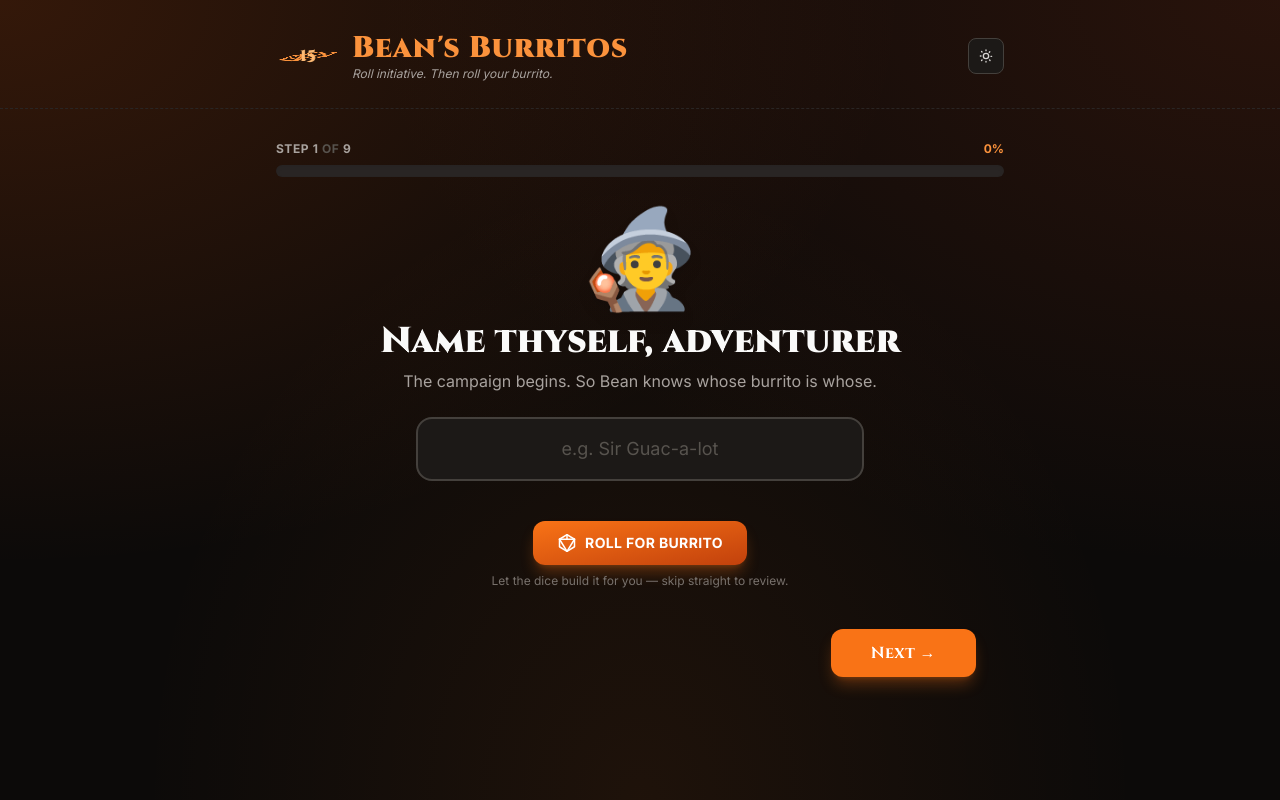
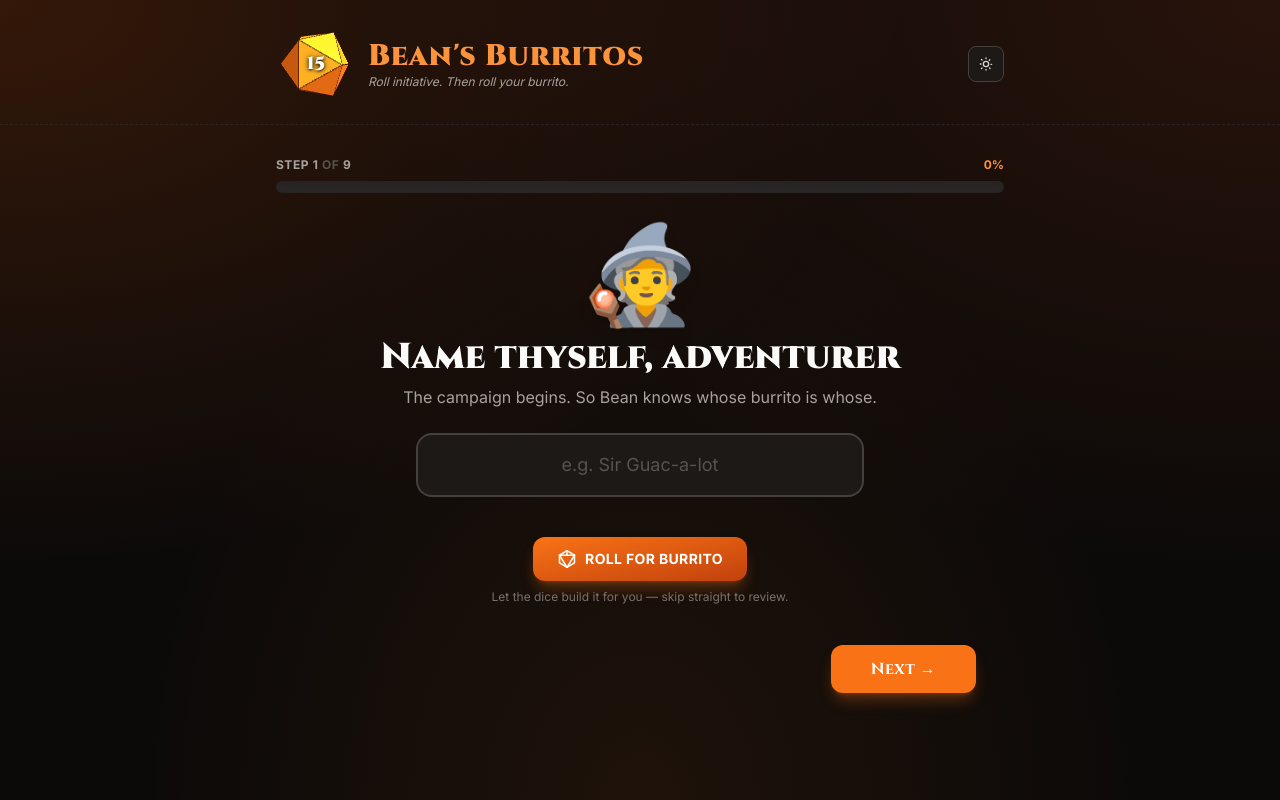
Before and after one commit to BuiltByBean/Burrito, a Flask app: page / in a window 1280 px wide. Run offline with Flask 3, Linux system fonts and the light colour scheme; some libraries are stand-ins or nearby versions.

Commit message:
Swap flat SVG d20 for true 3D WebGL icosahedron
Replaces the pseudo-3D rotating SVG with a real Three.js icosahedron
mesh rendered via WebGL. Uses r128 from cdnjs (jsdelivr's copy was
blocked by Chrome ORB). Phong-shaded with flat facets, edges in
brand-950, key/fill/ambient lighting rig, continuous rotation on all
three axes in the animate loop. The face number overlay stays as a
DOM element on top of the canvas with white text and a drop shadow
so it reads against every face angle.

Co-Authored-By: Claude Opus 4.6 (1M context) <noreply@anthropic.com>

```diff
--- a/templates/base.html
+++ b/templates/base.html
@@ -23,6 +23,7 @@
         body { background-color: inherit; }
     </style>
     <script src="https://cdn.tailwindcss.com"></script>
+    <script src="https://cdnjs.cloudflare.com/ajax/libs/three.js/r128/three.min.js"></script>
     <script defer src="https://cdn.jsdelivr.net/npm/alpinejs@3.x.x/dist/cdn.min.js"></script>
     <link rel="preconnect" href="https://fonts.googleapis.com">
     <link rel="preconnect" href="https://fonts.gstatic.com" crossorigin>
@@ -140,34 +141,13 @@
 
     <header class="border-b border-dashed border-surface-300 dark:border-surface-800">
         <div class="max-w-3xl mx-auto px-5 pt-6 pb-5 flex items-center justify-between gap-4">
-            <!-- Rolling d20 widget -->
+            <!-- Rolling d20 widget — real 3D via Three.js -->
             <a href="{{ url_for('index') }}" class="shrink-0 flex items-center gap-3 group">
-                <div class="relative w-14 h-14 sm:w-16 sm:h-16" style="perspective: 260px;">
-                    <div class="absolute inset-0 animate-d20-roll animate-d20-glow text-brand-500 dark:text-brand-400"
-                         style="transform-style: preserve-3d;">
-                        <svg viewBox="0 0 24 24" class="w-full h-full"
-                             fill="none" stroke="currentColor"
-                             stroke-width="1.2" stroke-linecap="round" stroke-linejoin="round">
-                            <!-- Outer hexagonal silhouette -->
-                            <path d="M12 1.5 L21.5 7 L21.5 17 L12 22.5 L2.5 17 L2.5 7 Z"/>
-                            <!-- Upper pentagonal cap -->
-                            <path d="M12 1.5 L7.5 8 L16.5 8 Z"/>
-                            <path d="M2.5 7 L7.5 8"/>
-                            <path d="M21.5 7 L16.5 8"/>
-                            <!-- Mid belt -->
-                            <path d="M7.5 8 L2.5 17"/>
-                            <path d="M16.5 8 L21.5 17"/>
-                            <path d="M7.5 8 L16.5 8"/>
-                            <!-- Lower facets -->
-                            <path d="M7.5 8 L12 22.5"/>
-                            <path d="M16.5 8 L12 22.5"/>
-                            <path d="M2.5 17 L12 15"/>
-                            <path d="M21.5 17 L12 15"/>
-                            <path d="M12 15 L12 22.5"/>
-                        </svg>
-                    </div>
-                    <!-- Face number pops into view each roll cycle -->
-                    <span class="absolute top-1/2 left-1/2 font-display font-black text-sm sm:text-base text-brand-700 dark:text-brand-300 pointer-events-none animate-face-pop"
+                <div class="relative w-16 h-16 sm:w-20 sm:h-20">
+                    <div id="d20-canvas" class="absolute inset-0"></div>
+                    <!-- Face number pops into view each roll cycle, rendered over the WebGL canvas -->
+                    <span class="absolute top-1/2 left-1/2 -translate-x-1/2 -translate-y-1/2 font-display font-black text-base sm:text-lg text-white pointer-events-none animate-face-pop z-10"
+                          style="text-shadow: 0 1px 3px rgba(0,0,0,0.9), 0 0 6px rgba(0,0,0,0.6);"
                           :key="d20Face"
                           x-text="d20Face"></span>
                 </div>
@@ -190,6 +170,65 @@
         {% block content %}{% endblock %}
     </main>
 
+    <!-- Three.js 3D d20 scene — initialises after the header container exists -->
+    <script>
+        (function initD20Scene() {
+            if (typeof THREE === 'undefined') return setTimeout(initD20Scene, 50);
+            const container = document.getElementById('d20-canvas');
+            if (!container) return;
+            const width  = container.clientWidth;
+            const height = container.clientHeight;
+            if (!width || !height) return setTimeout(initD20Scene, 50);
+
+            const scene    = new THREE.Scene();
+            const camera   = new THREE.PerspectiveCamera(45, width / height, 0.1, 100);
+            camera.position.z = 3.4;
+
+            const renderer = new THREE.WebGLRenderer({ alpha: true, antialias: true });
+            renderer.setSize(width, height);
+            renderer.setPixelRatio(Math.min(window.devicePixelRatio || 1, 2));
+            container.appendChild(renderer.domElement);
+
+            // Icosahedron (d20) geometry — detail 0 gives the 20 flat triangular faces
+            const geometry = new THREE.IcosahedronGeometry(1.2, 0);
+            const material = new THREE.MeshPhongMaterial({
+                color: 0xf97316,      // brand-500
+                flatShading: true,
+                shininess: 90,
+                specular: 0xffddaa,
+            });
+            const mesh = new THREE.Mesh(geometry, material);
+            scene.add(mesh);
+
+            // Dark edges to make every facet read clearly
+            const edges         = new THREE.EdgesGeometry(geometry);
+            const edgeMaterial  = new THREE.LineBasicMaterial({ color: 0x431407 }); // brand-950
+            const edgeLines     = new THREE.LineSegments(edges, edgeMaterial);
+            mesh.add(edgeLines);
+
+            // Lighting rig: key + warm fill + ambient
+            const keyLight = new THREE.DirectionalLight(0xffffff, 1.8);
+            keyLight.position.set(3, 4, 5);
+            scene.add(keyLight);
+
+            const fillLight = new THREE.DirectionalLight(0xfdba74, 0.7); // brand-300
+            fillLight.position.set(-3, -2, -2);
+            scene.add(fillLight);
+
+            const ambient = new THREE.AmbientLight(0xffffff, 0.35);
+            scene.add(ambient);
+
+            // Continuous, slightly chaotic rotation so every face shows
+            function animate() {
+                requestAnimationFrame(animate);
+                mesh.rotation.x += 0.008;
+                mesh.rotation.y += 0.013;
+                mesh.rotation.z += 0.004;
+                renderer.render(scene, camera);
+            }
+            animate();
+        })();
+    </script>
 
 </body>
 </html>
```
